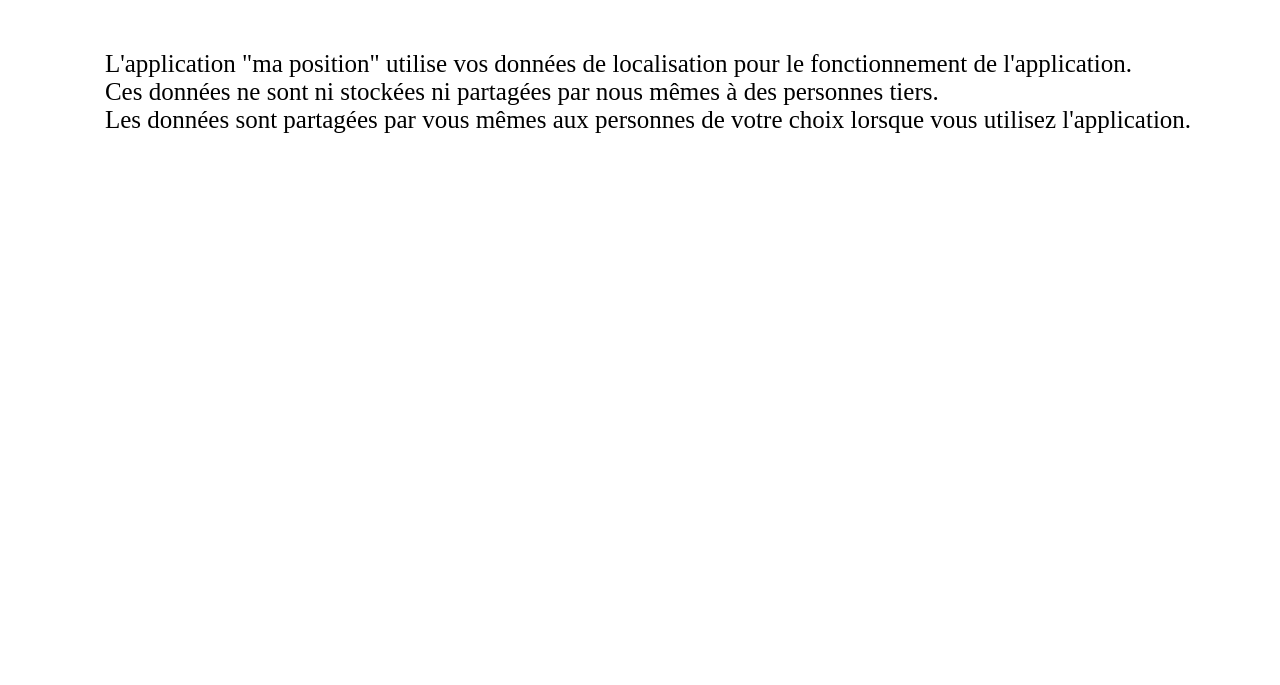
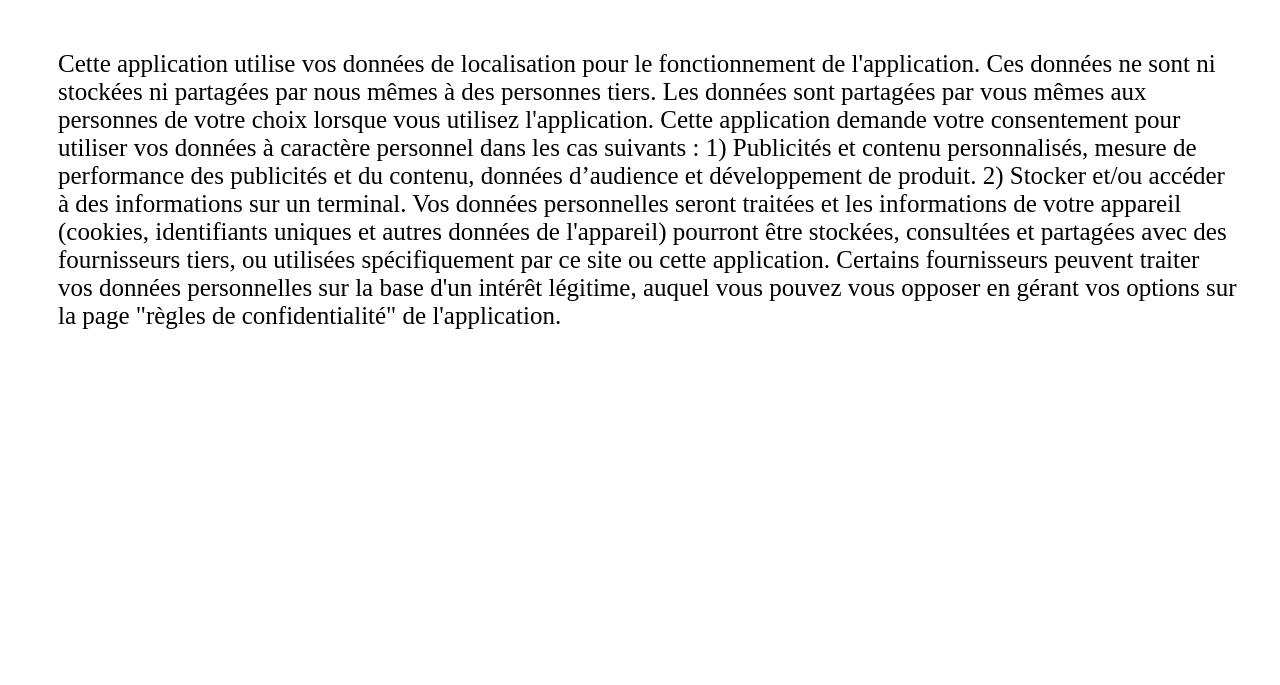
Before and after one commit to MathieuGYTB/rules, a plain HTML site: page index.html in a window 1280 px wide. Shown: the part 131-816 px from the top of the page. Drawn offline with Linux system fonts and the light colour scheme.

Commit message:
add new rules

```diff
--- a/index.html
+++ b/index.html
@@ -9,8 +9,9 @@
   <div style="margin: 50px;">
     <h1>Règles de confidentialité :</h1>
     <br>
-    <p style="font-size: 25px;">L'application "ma position" utilise vos données de localisation pour le fonctionnement de l'application.<br>
-    Ces données ne sont ni stockées ni partagées par nous mêmes à des personnes tiers.<br> Les données sont partagées par vous mêmes aux personnes de votre choix lorsque vous utilisez l'application.</p>
+    <p style="font-size: 25px;">
+      Cette application utilise vos données de localisation pour le fonctionnement de l'application. Ces données ne sont ni stockées ni partagées par nous mêmes à des personnes tiers. Les données sont partagées par vous mêmes aux personnes de votre choix lorsque vous utilisez l'application. Cette application demande votre consentement pour utiliser vos données à caractère personnel dans les cas suivants : 1) Publicités et contenu personnalisés, mesure de performance des publicités et du contenu, données d’audience et développement de produit. 2) Stocker et/ou accéder à des informations sur un terminal. Vos données personnelles seront traitées et les informations de votre appareil (cookies, identifiants uniques et autres données de l'appareil) pourront être stockées, consultées et partagées avec des fournisseurs tiers, ou utilisées spécifiquement par ce site ou cette application. Certains fournisseurs peuvent traiter vos données personnelles sur la base d'un intérêt légitime, auquel vous pouvez vous opposer en gérant vos options sur la page "règles de confidentialité" de l'application.
+    </p>
   </div>
 </body>
 </html>
```
